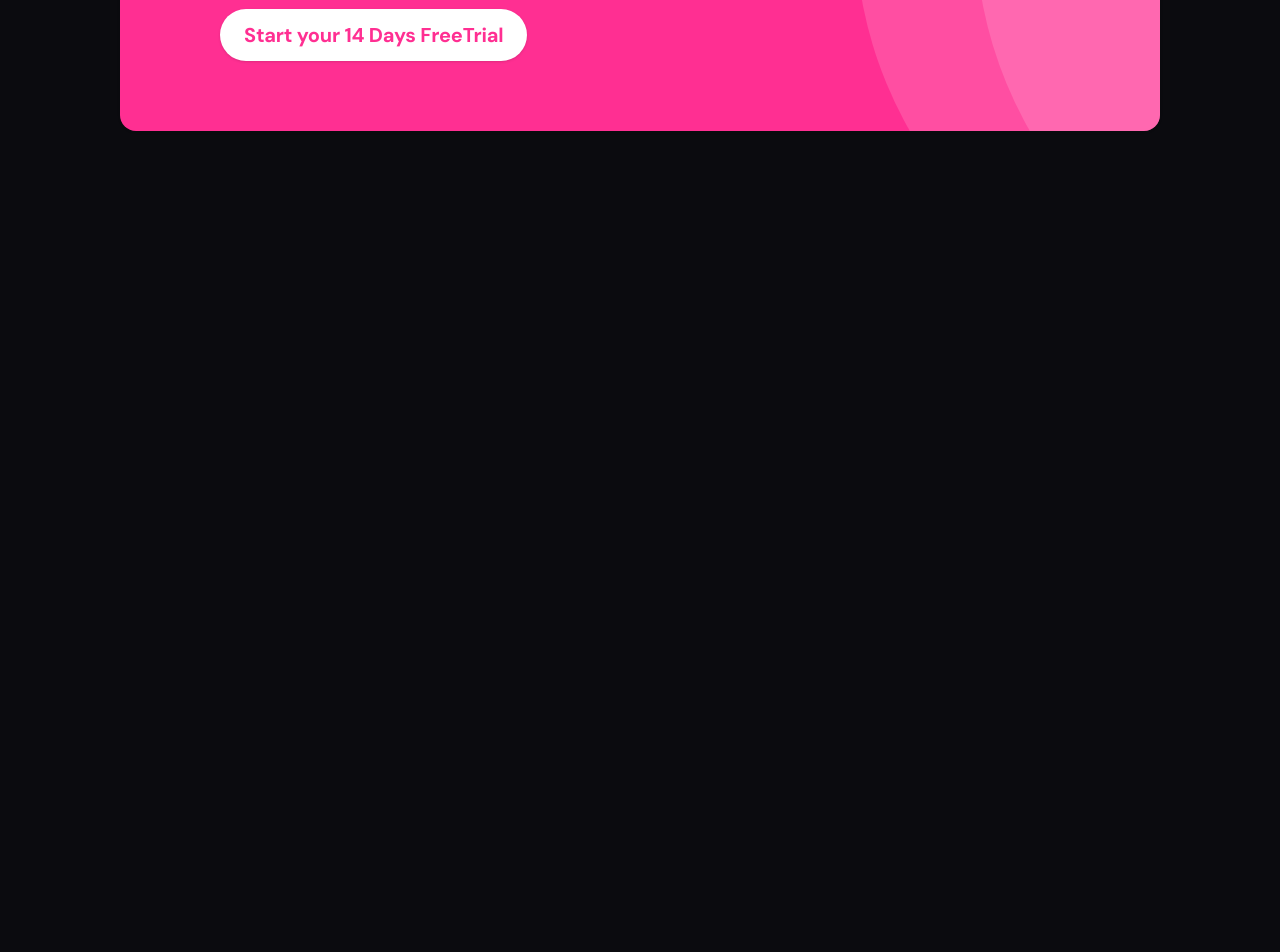
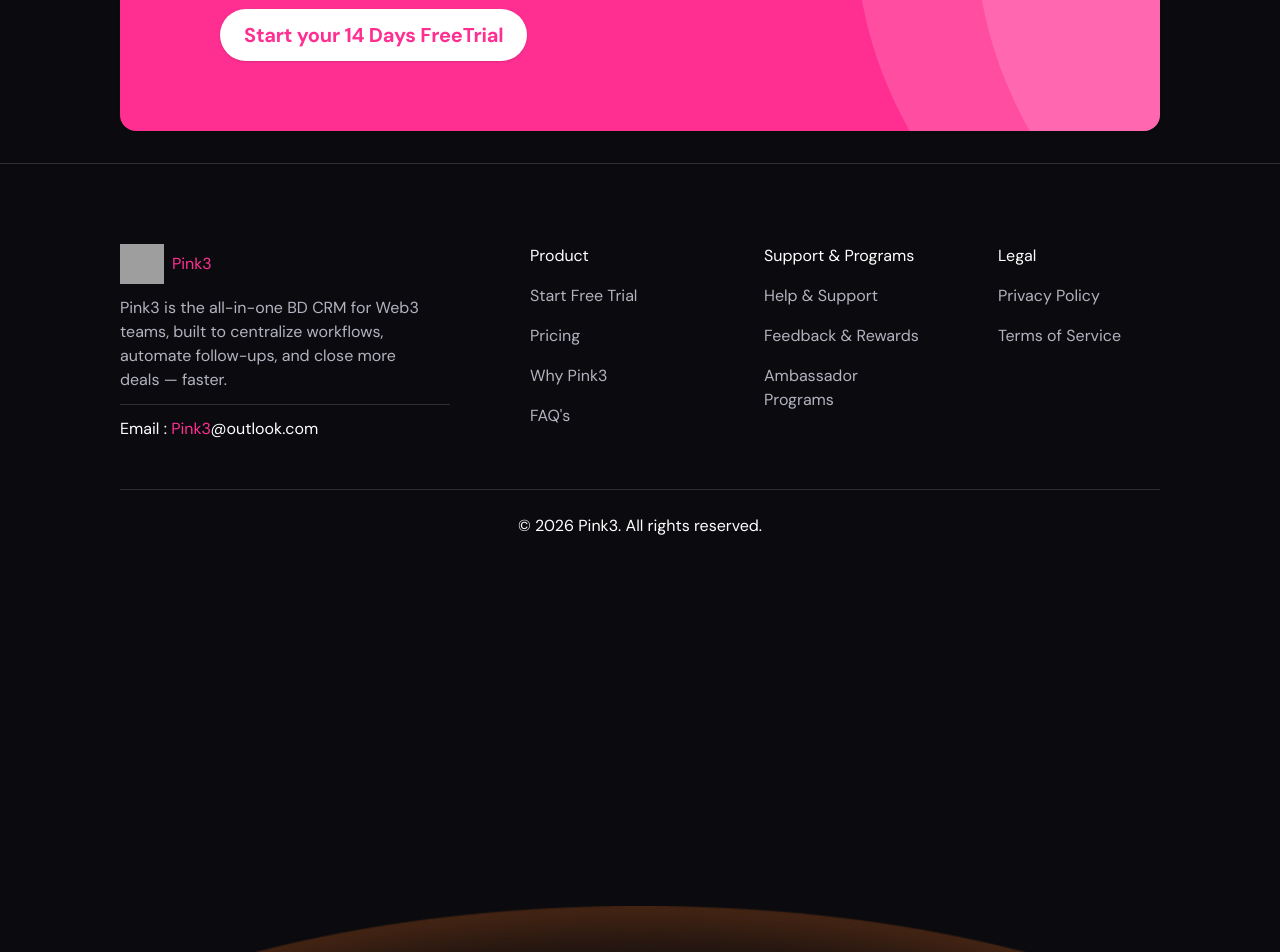
Before and after one commit to Ayesha-ehsan905/pink, a React (Vite) app: page / in a window 1280 px wide. Shown: the part 9270-10222 px from the top of the page. Before the commit the page ends 9433 px from the top, so only its background shows below. Built offline with nearby package versions, Linux system fonts and the light colour scheme; grey boxes are pictures that could not be loaded.

Commit message:
feat:footer

```diff
--- a/src/components/ui/accordion.tsx
+++ b/src/components/ui/accordion.tsx
@@ -26,7 +26,7 @@
       ref={ref}
       className={cn(
         "group flex w-full items-center justify-between text-left transition-all duration-300",
-        className
+        className,
       )}
       {...props}
     >
--- a/src/screens/LandingPage/LandingPage.tsx
+++ b/src/screens/LandingPage/LandingPage.tsx
@@ -6,6 +6,7 @@
 import { LandingHeader } from "./LandingHeader";
 import { FrequentlyAskedQuestionsSection } from "./sections/FrequentlyAskedQuestionsSection/FrequentlyAskedQuestionsSection";
 import { TrialOfferSection } from "./sections/TrialOfferSection/TrialOfferSection";
+import { SiteFooterSection } from "./sections/SiteFooterSection/SiteFooterSection";
 
 export const LandingPage = () => {
   return (
@@ -17,9 +18,9 @@
         <ProblemSolutionsOverviewSection />
         <ProductBenefitsSection />
         <PricingPlansSection />
-       <FrequentlyAskedQuestionsSection />
-       <TrialOfferSection />
-      {/*<SiteFooterSection /> */}
+        <FrequentlyAskedQuestionsSection />
+        <TrialOfferSection />
+        <SiteFooterSection />
       </main>
     </>
   );
--- a/src/screens/LandingPage/sections/PricingPlansSection/PricingPlansSection.tsx
+++ b/src/screens/LandingPage/sections/PricingPlansSection/PricingPlansSection.tsx
@@ -180,7 +180,6 @@
               ))}
             </div>
 
-
             <div className="mt-auto flex flex-col items-center justify-center gap-2.5 pt-6 md:pt-8 w-full">
               <Button
                 variant={plan.buttonVariant}
--- a/src/screens/LandingPage/sections/SalesHeroSection/SalesHeroSection.tsx
+++ b/src/screens/LandingPage/sections/SalesHeroSection/SalesHeroSection.tsx
@@ -4,7 +4,7 @@
   return (
     <section className="relative flex flex-col items-start gap-2.5 pt-0 pb-10 px-0 w-full ">
       <img
-        className="absolute top-[-60px] left-0 w-full h-auto object-cover"
+        className="absolute top-[-160px] left-0 w-full h-auto object-cover"
         alt="Eclipses"
         src="/images/Ellipse.png"
       />
--- a/src/screens/LandingPage/sections/SiteFooterSection/SiteFooterSection.tsx
+++ b/src/screens/LandingPage/sections/SiteFooterSection/SiteFooterSection.tsx
@@ -18,13 +18,13 @@
   ],
 };
 
-export const SiteFooterSection = (): JSX.Element => {
+export const SiteFooterSection = ()=> {
   return (
-    <footer className="relative flex flex-col w-full items-start gap-2.5 pt-12 md:pt-20 pb-8 bg-[#0b0b0f] border-t border-[#ffffff26]">
+    <footer className="relative flex flex-col w-full items-start gap-2.5 pt-12 md:pt-20 pb-8  border-t border-[#ffffff26]">
       <img
         className="absolute left-0 bottom-[-452px] w-full h-[116px]"
         alt="Eclipses"
-        src="/eclipses-1.svg"
+        src="/images/Ellipse2.png"
       />
 
       <div className="flex flex-col items-center gap-8 md:gap-12 px-4 md:px-8 lg:px-[120px] py-0 relative w-full">
--- a/src/screens/LandingPage/sections/TrialOfferSection/TrialOfferSection.tsx
+++ b/src/screens/LandingPage/sections/TrialOfferSection/TrialOfferSection.tsx
@@ -20,9 +20,9 @@
             </div>
 
             <Button
-
-            size="ctaLg"
-            className="bg-white hover:bg-white/90 rounded-full px-6 py-3 h-auto w-full md:w-auto">
+              size="ctaLg"
+              className="bg-white hover:bg-white/90 rounded-full px-6 py-3 h-auto w-full md:w-auto"
+            >
               <span className="text-lg md:text-[20px] font-bold text-pink tracking-[-0.01em] leading-[28px]">
                 Start your 14 Days FreeTrial
               </span>
```
Also changed, not shown: public/images/Ellipse2.png (added), public/images/Vector 335 copy.svg (added), src/screens/LandingPage/sections/FrequentlyAskedQuestionsSection/FrequentlyAskedQuestionsSection.tsx (line endings or trailing spaces).
